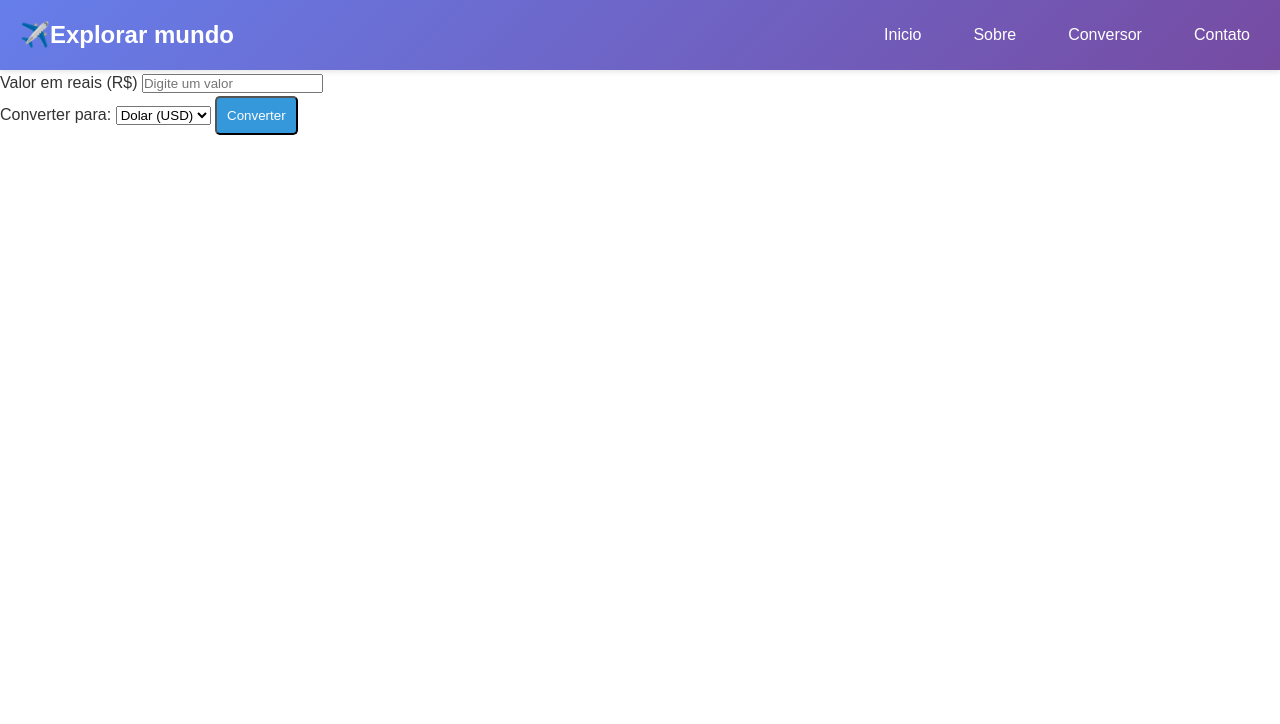
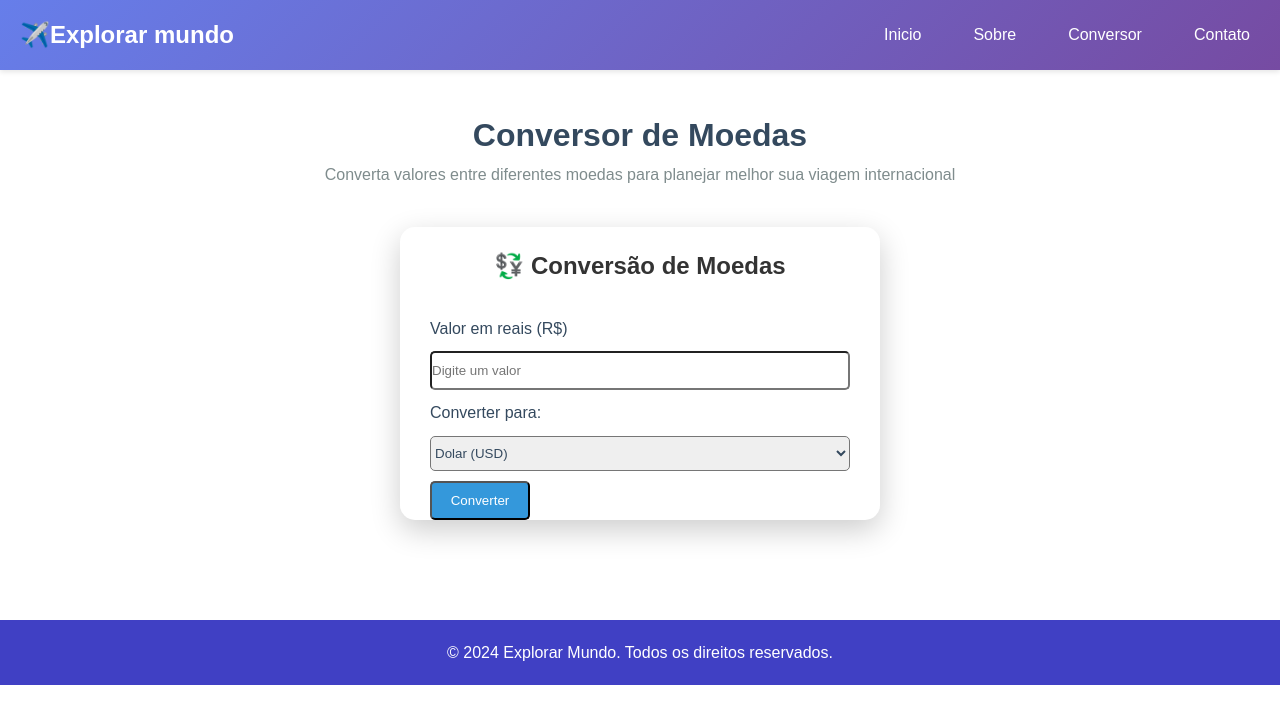
Before and after one commit to JvBo2573/projeto---uc1---novo, a plain HTML site: page conversor.html in a window 1280 px wide. Drawn offline with Linux system fonts and the light colour scheme.

Commit message:
aula 07/07
atualização do css do conversor

```diff
--- a/conversor.html
+++ b/conversor.html
@@ -23,34 +23,44 @@
         </header>
 
         <main>
-        <!--Conversor-->
+            <div class="alinhamento-conversor">
+                <h1>Conversor de Moedas</h1>
+                <p>Converta valores entre diferentes moedas para planejar melhor sua viagem internacional</p>
+            </div>
+            <!--Conversor-->
             <section class="conversor-section">
 
-                    <div class="form">
-                        <label for="valor">Valor em reais (R$)</label>
-                        <input type="number" id="valor" placeholder="Digite um valor">
-                    </div>
+
+
+                <div class="container-conversor">
+                    <h2>💱 Conversão de Moedas</h2>
 
                     <div class="form">
-                        <label for="moeda_label">Converter para:</label>
-                        <select name="" id="moeda">
+
+                        <label class="label-conversor" for="valor">Valor em reais (R$)</label>
+                        <input class="input-conversor" type="number" id="valor" placeholder="Digite um valor">
+
+
+
+                        <label class="label-conversor" for="moeda_label">Converter para:</label>
+                        <select class="input-conversor" name="" id="moeda">
                             <option value="USD">Dolar (USD)</option>
                             <option value="EUR">Euro (EUR)</option>
                             <option value="GBP">Libra (GBP)</option>
                         </select>
 
-                        <button class="secundary-button" onclick="converter()">Converter</button>
-                        <div class="resultado"></div>
+                        <button class="secundary-button-conversor" onclick="converter()">Converter</button>
+                        <div id="resultado"></div>
                     </div>
-
-
-
+                </div>
             </section>
         </main>
 
-        <!-- <footer class="container-rodape">
+        <footer class="container-rodape">
             <p>© 2024 Explorar Mundo. Todos os direitos reservados.</p>
-        </footer> -->
+        </footer>
+
         <script src="script.js"></script>
     </body>
+
 </html>
--- a/script.js
+++ b/script.js
@@ -2,7 +2,6 @@ function converter(){
     const valor = parseFloat(document.getElementById("valor").value);
     const moeda = document.getElementById('moeda').value;
 
-    console.log('teste');
     fetch(`https://open.er-api.com/v6/latest/${moeda}`)
     .then(
         function(resposta){
@@ -11,8 +10,8 @@ function converter(){
     ).then(
         function(resposta){
             let resultado = valor / resposta.rates.BRL;
-            document.getElementById('resultado').innerText = resultado;
-            console.log(resultado);
+            console.log(resultado)
+            document.getElementById("resultado").innerText = resultado.toFixed(2);
         }
 
     ).catch();
--- a/style.css
+++ b/style.css
@@ -15,7 +15,10 @@ body{
     color: white;
     padding: 16px 0;
     box-shadow: 0 2px 5px rgba(0,0,0,0.1);
+}
 
+main {
+    flex: 1;
 }
 
 .nav{
@@ -41,19 +44,20 @@ body{
 .container-banner{
     position: relative;
     width: 100%;
+    height: auto;
+
 }
 
 .container-banner img{
-    width: 100%;
-
-
+    max-width: 100%;
+    height: auto;
 }
 .primary-button{
     color: white;
     background-color:#e74c3c;;
     text-decoration: none;
     border-radius: 5px;
-    padding: 10px ;
+    padding: 10px;
 }
 
 .sobreposicao-banner{
@@ -91,7 +95,8 @@ body{
 
 .destinos-grid{
     display: grid;
-    grid-template-columns: repeat(auto-fit, minmax(320px, 2fr));
+    grid-template-columns: repeat(auto-fit, minmax(600px, 2fr));
+
 }
 
 .destinos-card{
@@ -100,7 +105,9 @@ body{
     box-shadow: 0px 10px 30px rgba(0,0,0,0.2);
     transition: transform 0.3s, box-shadow 0.3s;
     overflow: hidden;
-    margin: 30px 30px;
+    margin: 30px 50px 50px 50px;
+    display: grid;
+
 
 }
 
@@ -113,6 +120,10 @@ body{
 
 .destinos-info{
     padding: 10px 20px;
+    gap: 10px;
+    justify-self: start;
+    display: flex;
+    flex-direction: column;
 }
 
 .secundary-button{
@@ -121,13 +132,16 @@ body{
     text-decoration: none;
     border-radius: 5px;
     padding: 10px;
+    width: 100px;
+    text-align: center;
+}
 
-}
 
 .vantagens-grid{
     display: grid;
-    grid-template-columns: repeat(3,2fr)
-    }
+    grid-template-columns: repeat(auto-fit, minmax(250px, 1fr));
+    gap: 2rem;
+}
 
 .vantagens-card{
     background-color: white;
@@ -135,13 +149,92 @@ body{
     box-shadow: 0px 10px 30px rgba(0,0,0,0.2);
     /* transition: transform 0.3s, box-shadow 0.3s; */
     overflow: hidden;
-    margin: 30px 30px;
     text-align: center;
+    margin: 20px 20px;
 }
 
 .vantagens-icons{
     font-size: 55px;
 }
+
+        /* estilização do conversor */
+
+
+
+.alinhamento-conversor{
+    text-align: center;
+    margin: 40px;
+}
+
+.alinhamento-conversor h1{
+    color:  #34495e;
+}
+
+.alinhamento-conversor{
+    color: #7f8c8d;
+}
+
+
+
+.form{
+    display: grid;
+    padding: 0px 30px;
+
+    color:  #34495e;
+}
+
+
+.input-conversor{
+    border-radius: 5px;
+    height: 35px;
+    color: #34495e;
+}
+
+.container-conversor{
+    border-radius: 15px;
+    box-shadow: 0px 10px 30px rgba(0,0,0,0.2);
+    overflow: hidden;
+    display: grid;
+    margin: 0px 400px 0px 400px;
+}
+
+.container-conversor h2{
+   text-align: center;
+   padding: 20px;
+}
+
+.label-conversor{
+    padding: 10px 0px;
+    justify-items: start;
+
+}
+
+
+.secundary-button-conversor{
+    color: white;
+    background-color:#3498db;
+    text-decoration: none;
+    border-radius: 5px;
+    padding: 10px;
+    width: 100px;
+    text-align: center;
+    margin-top: 10px;
+
+}
+
+
+
+/* border: 1px red solid; */
+
+
+
+
+
+
+
+
+
+
 
 
 .container-rodape{
@@ -149,4 +242,6 @@ body{
     background-color: rgb(64, 64, 196);
     color: white;
     padding: 20px;
+    margin-top: 100px;
+    margin-bottom: 0px;
 }
```
Also changed, not shown: index.html (+10 -28 lines).
